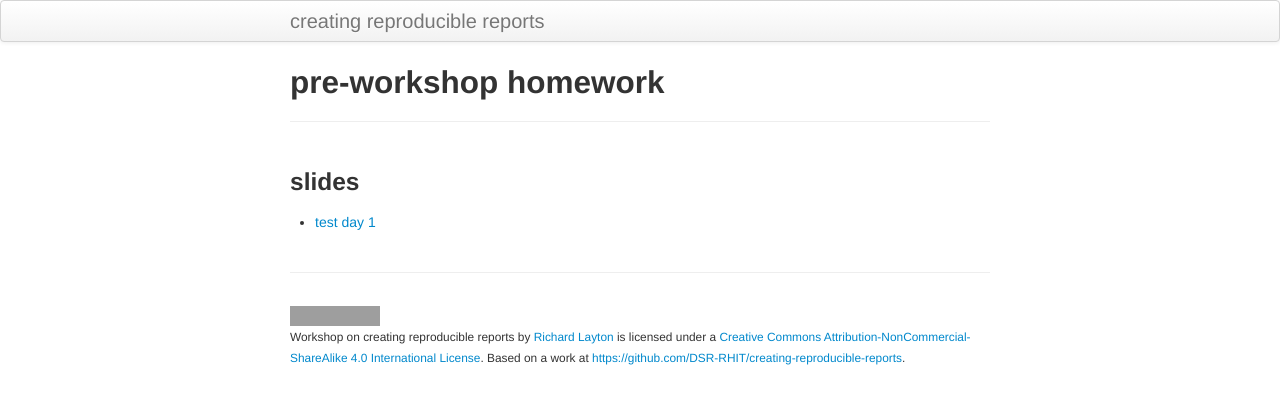
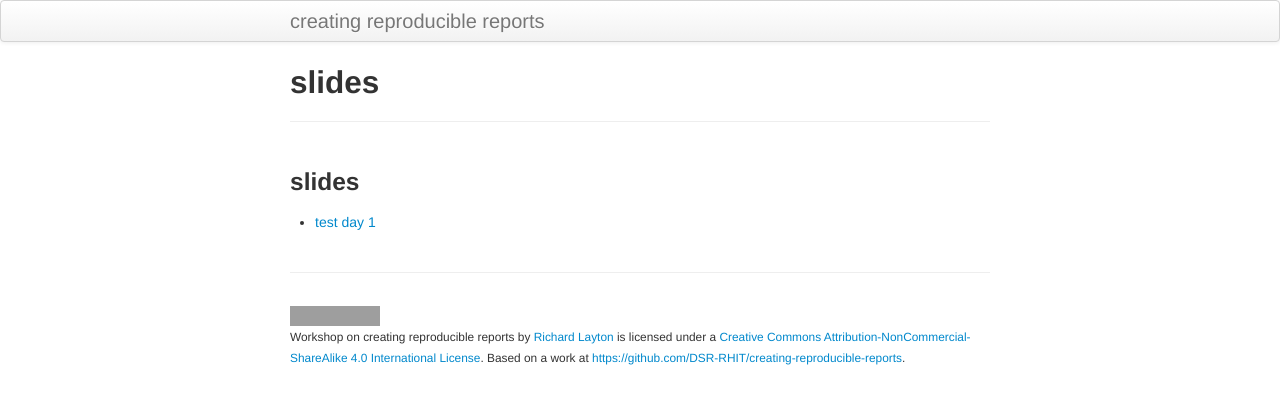
Before and after one commit to DSR-RHIT/creating-reproducible-reports, a Jekyll site: the page built from pages/test-slides.md, in a window 1280 px wide. Shown: the top 404 px of the page. Built offline with Jekyll 4.4.1, drawn with Linux system fonts in a browser that asks for light colours; grey boxes are pictures that could not be loaded.

Commit message:
first slides

```diff
--- a/pages/test-slides.md
+++ b/pages/test-slides.md
@@ -1,8 +1,8 @@
 ---
 layout: page
-title:  pre-workshop homework
+title:  slides
 ---
 
 ### slides
 
-- [test day 1](slides/01-slides.pdf)
+- [test day 1](../slides/01-slides.pdf)
```
